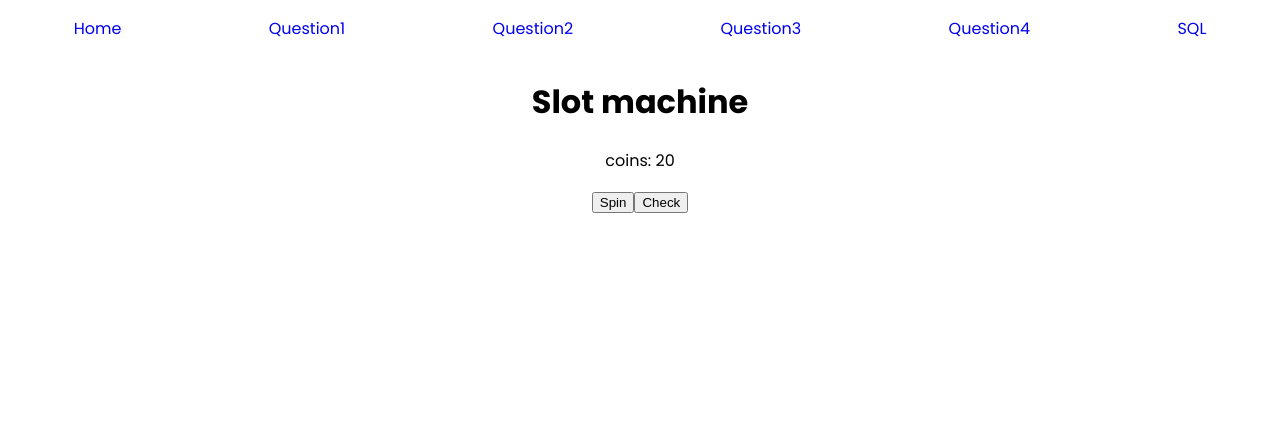
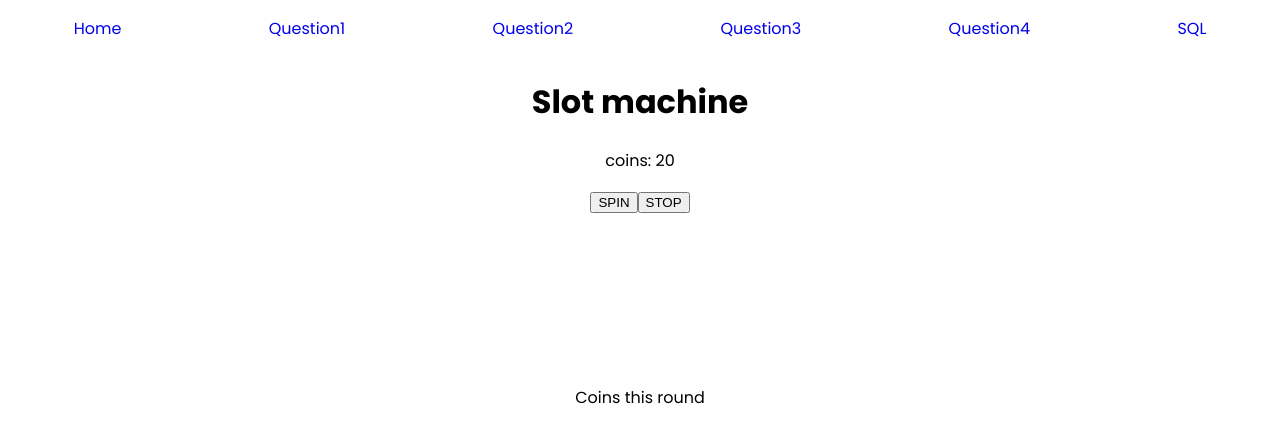
Before and after one commit to Abeldlp/fullstacktest, a React (Create React App) app in the folder client/: page /question4 in a window 1280 px wide. Shown: the top 442 px of the page. Built offline with nearby package versions, Linux system fonts and the light colour scheme.

Commit message:
Finished Slot Machine

```diff
--- a/client/src/components/SlotMachine.js
+++ b/client/src/components/SlotMachine.js
@@ -48,29 +48,25 @@ export default class SlotMachine extends Component {
       //SETS IMAGES
       images: [image0, image1, image2, image3],
       coins: 20,
+      checkable: "",
 
-      //FIRST ROW 3 COMBINATIONS
-      cherryFirstRow: false,
-      appleFirstRow: false,
-      bananaFirstRow: false,
-      lemonFirstRow: false,
-
-      //FIRST ROW 2 COMBINATIONS
-      cherryFirstRow2: false,
-      appleFirstRow2: false,
-      bananaFirstRow2: false,
-      lemonFirstRow2: false,
-      checkable: true,
+      //RESULTS OF EACH ROW
+      result1: "",
+      result2: "",
+      result3: "",
     };
 
     this.spinSlot = this.spinSlot.bind(this);
     this.insertNumbers = this.insertNumbers.bind(this);
     this.checkCombination1 = this.checkCombination1.bind(this);
+    this.checkCombination2 = this.checkCombination2.bind(this);
+    this.checkCombination3 = this.checkCombination3.bind(this);
+    this.checkResults = this.checkResults.bind(this);
   }
 
   //CHECKS FIRST ROW HORIZONTALLY
   checkCombination1() {
-    let newScore = this.state.coins;
+    let newScore = 0;
     let threeCherries = false;
     let threeApples = false;
     let threeBananase = false;
@@ -84,9 +80,7 @@ export default class SlotMachine extends Component {
           this.state.reel1[i + 1] === 0
         ) {
           this.setState({
-            cherryFirstRow: true,
             checkable: false,
-            //coins: this.state.coins + 50,
           });
           threeCherries = true;
           newScore += 50;
@@ -97,9 +91,7 @@ export default class SlotMachine extends Component {
           !threeCherries
         ) {
           this.setState({
-            cherryFirstRow2: true,
             checkable: false,
-            //coins: this.state.coins + 40,
           });
           newScore += 40;
         } else if (
@@ -109,9 +101,7 @@ export default class SlotMachine extends Component {
           this.state.reel1[i + 1] === 1
         ) {
           this.setState({
-            appleFirstRow: true,
             checkable: false,
-            //coins: this.state.coins + 20,
           });
           threeApples = true;
           newScore += 20;
@@ -122,9 +112,7 @@ export default class SlotMachine extends Component {
           !threeApples
         ) {
           this.setState({
-            appleFirstRow2: true,
             checkable: false,
-            //coins: this.state.coins + 10,
           });
           newScore += 10;
         } else if (
@@ -134,9 +122,7 @@ export default class SlotMachine extends Component {
           this.state.reel1[i + 1] === 2
         ) {
           this.setState({
-            bananaFirstRow: true,
             checkable: false,
-            //coins: this.state.coins + 15,
           });
           threeBananase = true;
           newScore += 15;
@@ -147,9 +133,7 @@ export default class SlotMachine extends Component {
           !threeBananase
         ) {
           this.setState({
-            bananaFirstRow2: true,
             checkable: false,
-            //coins: this.state.coins + 5,
           });
           newScore += 5;
         } else if (
@@ -159,17 +143,209 @@ export default class SlotMachine extends Component {
           this.state.reel1[i + 1] === 3
         ) {
           this.setState({
-            lemonFirstRow: true,
             checkable: false,
-            //coins: this.state.coins + 3,
           });
           newScore += 3;
         }
       }
     }
+
+    return newScore;
+  }
+
+  //CHECKS FIRST ROW HORIZONTALLY
+  checkCombination2() {
+    let newScore = 0;
+    let threeCherries = false;
+    let threeApples = false;
+    let threeBananase = false;
+    let i;
+    if (this.state.checkable) {
+      for (i = 0; i < this.state.reel1.length; i++) {
+        if (
+          //!3 CHERRYS Second ROW
+          this.state.reel2[i - 1] === 0 &&
+          this.state.reel2[i] === 0 &&
+          this.state.reel2[i + 1] === 0
+        ) {
           this.setState({
-      coins: newScore,
+            checkable: false,
           });
+          threeCherries = true;
+          newScore += 50;
+        } else if (
+          //!2 CHERRYS Second ROW
+          this.state.reel2[i - 1] === 0 &&
+          this.state.reel2[i] === 0 &&
+          !threeCherries
+        ) {
+          this.setState({
+            checkable: false,
+          });
+          newScore += 40;
+        } else if (
+          //!3 APPLES Second ROW
+          this.state.reel2[i - 1] === 1 &&
+          this.state.reel2[i] === 1 &&
+          this.state.reel2[i + 1] === 1
+        ) {
+          this.setState({
+            checkable: false,
+          });
+          threeApples = true;
+          newScore += 20;
+        } else if (
+          //!2 APPLES Second ROW
+          this.state.reel2[i - 1] === 1 &&
+          this.state.reel2[i] === 1 &&
+          !threeApples
+        ) {
+          this.setState({
+            checkable: false,
+          });
+          newScore += 10;
+        } else if (
+          //!3 BANANAS Second ROW
+          this.state.reel2[i - 1] === 2 &&
+          this.state.reel2[i] === 2 &&
+          this.state.reel2[i + 1] === 2
+        ) {
+          this.setState({
+            checkable: false,
+          });
+          threeBananase = true;
+          newScore += 15;
+        } else if (
+          //!2 BANANAS Second ROW
+          this.state.reel2[i - 1] === 2 &&
+          this.state.reel2[i] === 2 &&
+          !threeBananase
+        ) {
+          this.setState({
+            checkable: false,
+          });
+          newScore += 5;
+        } else if (
+          //!3 LEMONS Second ROW
+          this.state.reel2[i - 1] === 3 &&
+          this.state.reel2[i] === 3 &&
+          this.state.reel2[i + 1] === 3
+        ) {
+          this.setState({
+            checkable: false,
+          });
+          newScore += 3;
+        }
+      }
+    }
+
+    return newScore;
+  }
+
+  //CHECKS THIRD ROW HORIZONTALLY
+  checkCombination3() {
+    let newScore = 0;
+    let threeCherries = false;
+    let threeApples = false;
+    let threeBananase = false;
+    let i;
+    if (this.state.checkable) {
+      for (i = 0; i < this.state.reel1.length; i++) {
+        if (
+          //!3 CHERRYS Second ROW
+          this.state.reel3[i - 1] === 0 &&
+          this.state.reel3[i] === 0 &&
+          this.state.reel3[i + 1] === 0
+        ) {
+          this.setState({
+            checkable: false,
+          });
+          threeCherries = true;
+          newScore += 50;
+        } else if (
+          //!2 CHERRYS Third ROW
+          this.state.reel3[i - 1] === 0 &&
+          this.state.reel3[i] === 0 &&
+          !threeCherries
+        ) {
+          this.setState({
+            checkable: false,
+          });
+          newScore += 40;
+        } else if (
+          //!3 APPLES Third ROW
+          this.state.reel3[i - 1] === 1 &&
+          this.state.reel3[i] === 1 &&
+          this.state.reel3[i + 1] === 1
+        ) {
+          this.setState({
+            checkable: false,
+          });
+          threeApples = true;
+          newScore += 20;
+        } else if (
+          //!2 APPLES Third ROW
+          this.state.reel3[i - 1] === 1 &&
+          this.state.reel3[i] === 1 &&
+          !threeApples
+        ) {
+          this.setState({
+            checkable: false,
+          });
+          newScore += 10;
+        } else if (
+          //!3 BANANAS Third ROW
+          this.state.reel3[i - 1] === 2 &&
+          this.state.reel3[i] === 2 &&
+          this.state.reel3[i + 1] === 2
+        ) {
+          this.setState({
+            checkable: false,
+          });
+          threeBananase = true;
+          newScore += 15;
+        } else if (
+          //!2 BANANAS Third ROW
+          this.state.reel3[i - 1] === 2 &&
+          this.state.reel3[i] === 2 &&
+          !threeBananase
+        ) {
+          this.setState({
+            checkable: false,
+          });
+          newScore += 5;
+        } else if (
+          //!3 LEMONS Third ROW
+          this.state.reel3[i - 1] === 3 &&
+          this.state.reel3[i] === 3 &&
+          this.state.reel3[i + 1] === 3
+        ) {
+          this.setState({
+            checkable: false,
+          });
+          newScore += 3;
+        }
+      }
+    }
+
+    return newScore;
+  }
+
+  //CHECKS THE WHOLE RESLUT OF THE SPIN
+  checkResults() {
+    if (this.state.checkable) {
+      let resultFirstRow = this.checkCombination1();
+      let resultSecondRow = this.checkCombination2();
+      let resultThirdRow = this.checkCombination3();
+
+      this.setState({
+        coins:
+          this.state.coins + resultFirstRow + resultSecondRow + resultThirdRow,
+        result1: resultFirstRow,
+        result2: resultSecondRow,
+        result3: resultThirdRow,
+      });
+    }
   }
 
   //GETS RANDOM NUMBER FOR EACH SLOT IN THE REEL
@@ -211,7 +387,7 @@ export default class SlotMachine extends Component {
         slot23: Math.floor(Math.random() * 4),
         slot24: Math.floor(Math.random() * 4),
 
-        //HIDING SCORES
+        //HIDING SCORES FIRST ROW
         cherryFirstRow: false,
         appleFirstRow: false,
         bananaFirstRow: false,
@@ -220,6 +396,26 @@ export default class SlotMachine extends Component {
         appleFirstRow2: false,
         bananaFirstRow2: false,
         lemonFirstRow2: false,
+
+        //HIDING SCORES SECOND ROW
+        cherrySecondRow: false,
+        appleSecondRow: false,
+        bananaSecondRow: false,
+        lemonSecondRow: false,
+        cherrySecondRow2: false,
+        appleSecondRow2: false,
+        bananaSecondRow2: false,
+        lemonSecondRow2: false,
+
+        //HIDING SCORES THIRD ROW
+        cherryThirdRow: false,
+        appleThirdRow: false,
+        bananaThirdRow: false,
+        lemonThirdRow: false,
+        cherryThirdRow2: false,
+        appleThirdRow2: false,
+        bananaThirdRow2: false,
+        lemonThirdRow2: false,
       });
     }
 
@@ -268,11 +464,29 @@ export default class SlotMachine extends Component {
         <h1>Slot machine</h1>
         <p>coins: {this.state.coins}</p>
         <button onMouseDown={this.spinSlot} onMouseUp={this.insertNumbers}>
-          Spin
+          SPIN
         </button>
-        <button onClick={this.checkCombination1}>Check</button>
+        <button onClick={this.checkResults}>STOP</button>
 
-        <div style={{ width: "400px", margin: "auto", paddingTop: "40px" }}>
+        {this.state.checkable && <p>Rolling...</p>}
+        {!this.state.checkable && (
+          <div>
+            <div
+              style={{
+                display: "flex",
+                justifyContent: "center",
+                alignItems: "center",
+                width: "450px",
+                margin: " auto",
+              }}
+            >
+              <div
+                style={{
+                  width: "400px",
+                  margin: "auto",
+                  paddingTop: "40px",
+                }}
+              >
                 <div
                   style={{
                     display: "flex",
@@ -338,7 +552,9 @@ export default class SlotMachine extends Component {
                 </div>
 
                 {/*!SECOND REEL! */}
-          <div style={{ display: "flex", justifyContent: "space-around" }}>
+                <div
+                  style={{ display: "flex", justifyContent: "space-around" }}
+                >
                   <div>
                     <img
                       style={{ height: "30px" }}
@@ -398,7 +614,9 @@ export default class SlotMachine extends Component {
                 </div>
 
                 {/*!THRID REEL! */}
-          <div style={{ display: "flex", justifyContent: "space-around" }}>
+                <div
+                  style={{ display: "flex", justifyContent: "space-around" }}
+                >
                   <div>
                     <img
                       style={{ height: "30px" }}
@@ -457,30 +675,28 @@ export default class SlotMachine extends Component {
                   </div>
                 </div>
               </div>
-        {/*First row */}
-        {this.state.cherryFirstRow && (
-          <div>You got 3 cherries on first row you get 50 coins</div>
-        )}
-        {this.state.appleFirstRow && (
-          <div>You got 3 apples on first row you get 20 coins</div>
-        )}
-        {this.state.bananaFirstRow && (
-          <div>You got 3 bananas on first row you get 15 coins</div>
-        )}
-        {this.state.lemonFirstRow && (
-          <div>You got 3 lemons on first row you get 3 coins</div>
-        )}
-        {this.state.cherryFirstRow2 && (
-          <div>You got 2 cherries on first row you get 40 coins</div>
-        )}
-        {this.state.appleFirstRow2 && (
-          <div>You got 2 apples on first row you get 10 coins</div>
-        )}
-        {this.state.bananaFirstRow2 && (
-          <div>You got 2 bananas on first row you get 5 coins</div>
-        )}
-        {this.state.lemonFirstRow2 && (
-          <div>You got 2 lemons on first row you get 3 coins</div>
+
+              <div
+                style={{
+                  margin: "auto",
+                  paddingTop: "40px",
+                  display: "flex",
+                  flexDirection: "column",
+                  alignItems: "end",
+                  justifyContent: "center",
+                }}
+              >
+                <div style={{ padding: "5px" }}>{this.state.result1}</div>
+                <div style={{ padding: "5px" }}>{this.state.result2}</div>
+                <div style={{ padding: "5px" }}>{this.state.result3}</div>
+              </div>
+            </div>
+
+            <div style={{ paddingTop: "20px" }}>
+              Coins this round{" "}
+              {this.state.result1 + this.state.result2 + this.state.result3}{" "}
+            </div>
+          </div>
         )}
       </div>
     );
```
Lines whose indentation alone changed are shown as unchanged.
